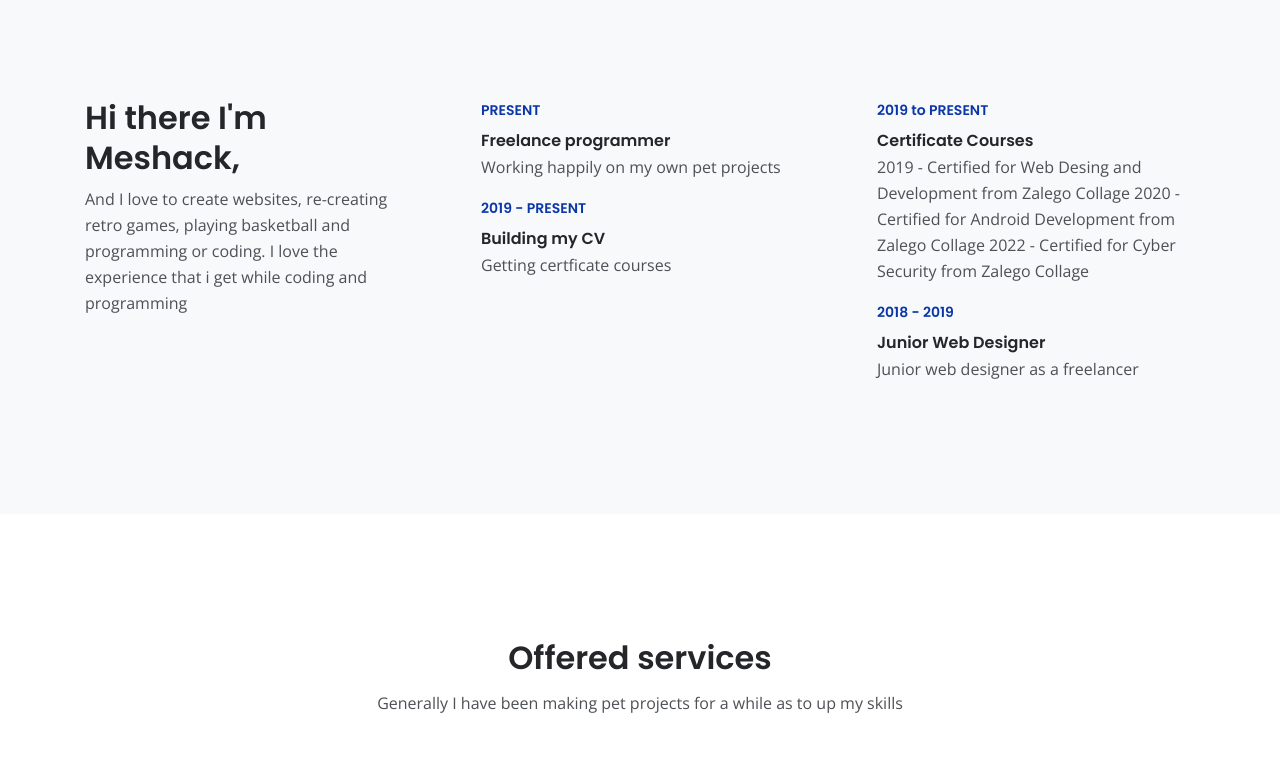
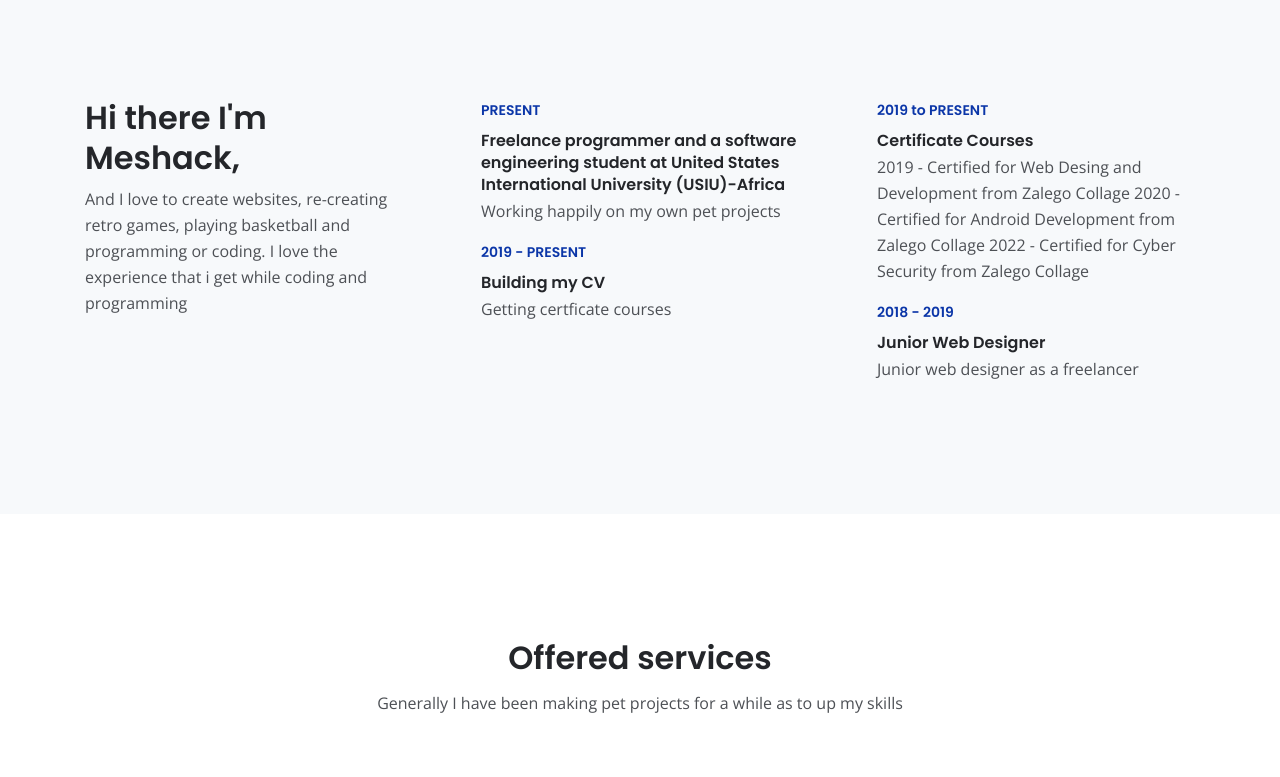
Before and after one commit to Shawtyflare/Meshack_Mumo.github.io, a plain HTML site: page index.html in a window 1280 px wide. Shown: the part 1140-1917 px from the top of the page. Drawn offline with nearby package versions, Linux system fonts and the light colour scheme.

Commit message:
index.html
Updated

```diff
--- a/index.html
+++ b/index.html
@@ -121,7 +121,7 @@
                 <div class="col-lg-4">
                     <div class="text-container second">
                         <div class="time">PRESENT</div>
-                        <h6>Freelance programmer</h6>
+                        <h6>Freelance programmer and a software engineering student at United States International University (USIU)-Africa</h6>
                         <p>Working happily on my own pet projects</p>
                         <div class="time">2019 - PRESENT</div>
                         <h6>Building my CV</h6>
```
